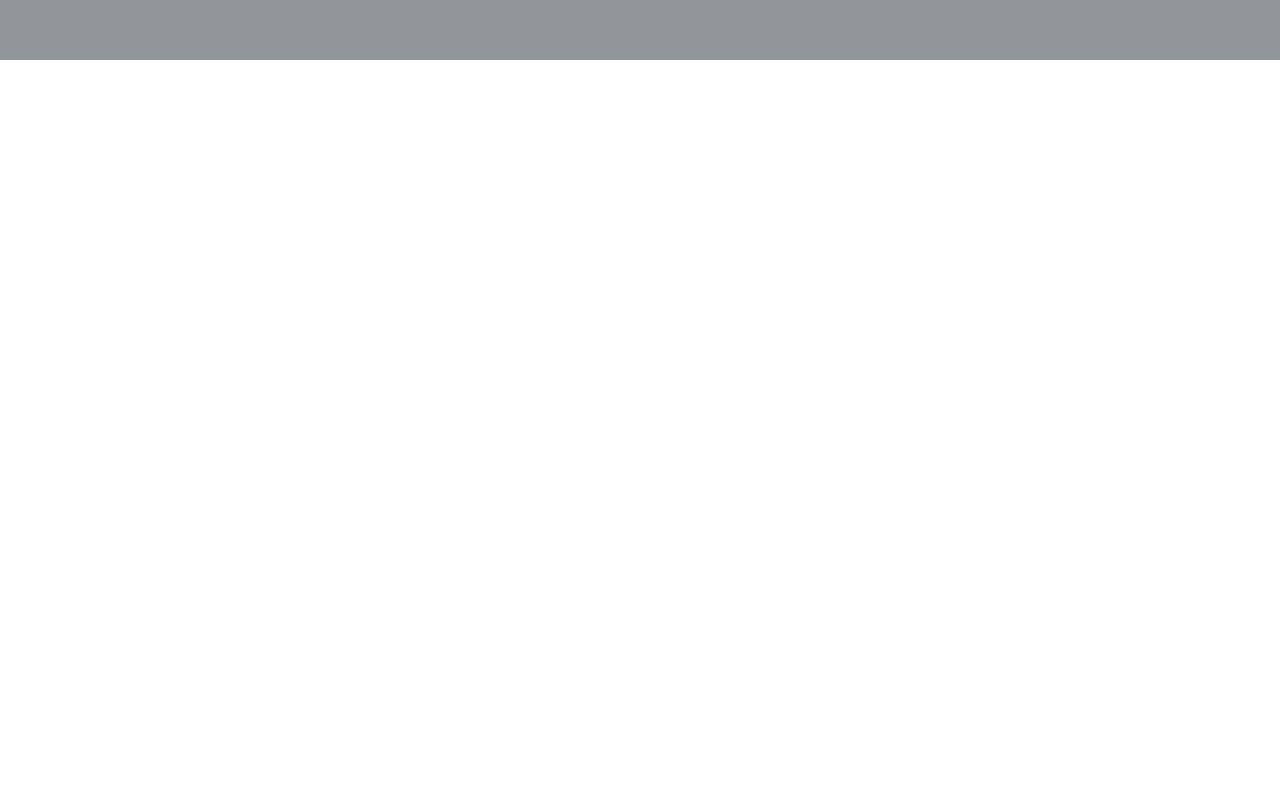
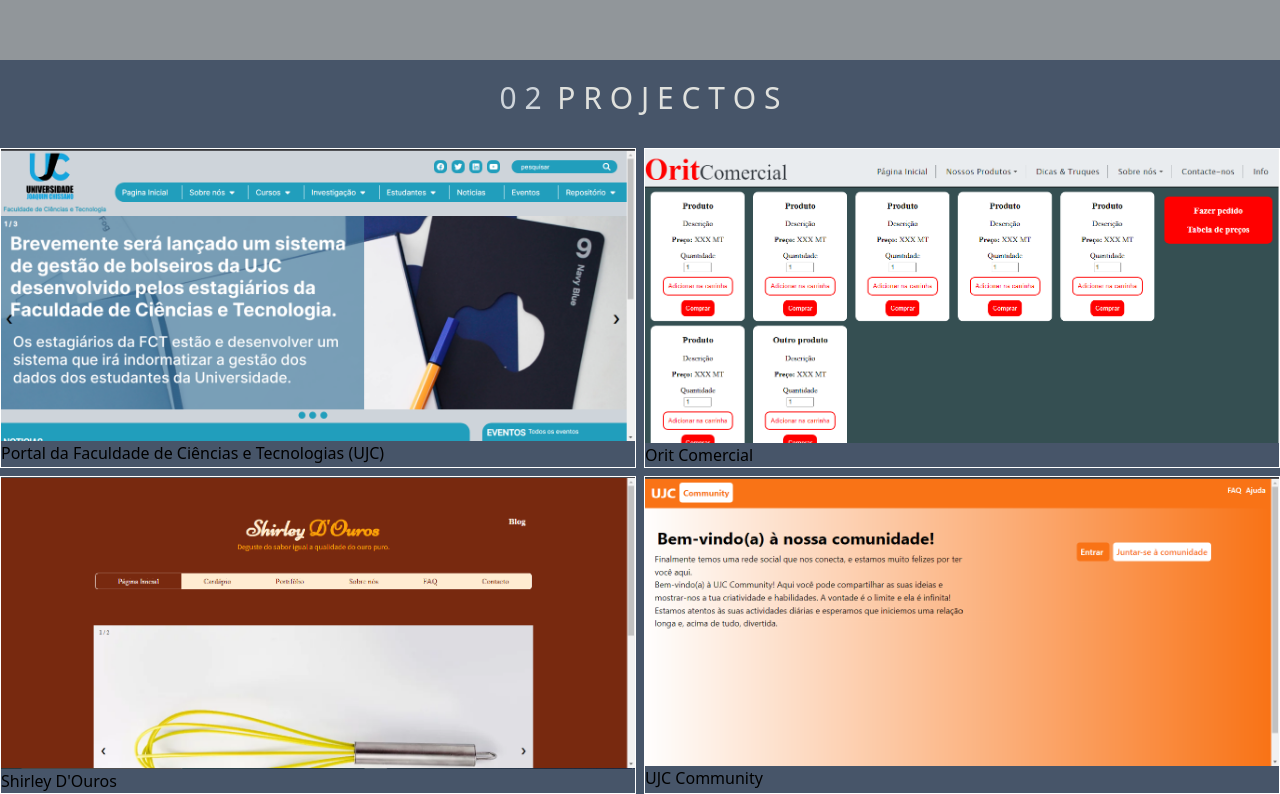
Before and after one commit to Jay-Ubisse/portfolio, a website: page index.html in a window 1280 px wide. Shown: the part 1540-2334 px from the top of the page. Before the commit the page ends 1600 px from the top, so only its background shows below. Drawn offline with Linux system fonts and the light colour scheme.

Commit message:
addind projects section

```diff
--- a/index.html
+++ b/index.html
@@ -35,7 +35,7 @@
             </section>
         </div>
     </header>
-    <section class="bg-skills w-screen h-screen bg-cover font-inter">
+    <section id="skills-area" class="bg-skills w-screen h-screen bg-cover font-inter">
         <div class="bg-[#495057]/60 h-screen relative">
             <div id="about" class="bg-[#415A77] w-2/4 mx-auto h-fit relative -top-20 px-4 py-9">
                 <div class="text-[#c1121f] mx-auto mb-8 w-fit border-x-4 border-[#c1121f] px-3 rounded-full text-5xl font-extrabold">U</div>
@@ -122,5 +122,54 @@
             </div>
         </div>
     </section>
+    <section id="projects-area" class="bg-slate-600 h-fit w-screen pt-5">
+        <h1 class="w-fit mx-auto text-[#ced4da] text-3xl">0&nbsp;2&nbsp;&nbsp;<span class="text-[#E0E1DD]">P&nbsp;R&nbsp;O&nbsp;J&nbsp;E&nbsp;C&nbsp;T&nbsp;O&nbsp;S</span></h1>
+        <div class="grid grid-cols-2 gap-2 mt-8">
+            <article class="border border-white">
+                <div id="image">
+                    <a href="#">
+                        <img src="./img/portal-fct.png" alt="project-image">
+                    </a>
+                </div>
+                <div id="description">
+                    <h1>Portal da Faculdade de Ciências e Tecnologias (UJC)</h1>
+                    <p></p>
+                </div>
+            </article>
+            <article class="border border-white">
+                <div id="image">
+                    <a href="#">
+                        <img src="./img/orit.png" alt="project-image">
+                    </a>
+                </div>
+                <div id="description">
+                    <h1>Orit Comercial</h1>
+                    <p></p>
+                </div>
+            </article>
+            <article class="border border-white">
+                <div id="image">
+                    <a href="#">
+                        <img src="./img/shirleydouro.png" alt="project-image">
+                    </a>
+                </div>
+                <div id="description">
+                    <h1>Shirley D'Ouros</h1>
+                    <p></p>
+                </div>
+            </article>
+            <article class="border border-white">
+                <div id="image">
+                    <a href="#">
+                        <img src="./img/ujc-community.png" alt="project-image">
+                    </a>
+                </div>
+                <div id="description">
+                    <h1>UJC Community</h1>
+                    <p></p>
+                </div>
+            </article>
+        </div>
+    </section>
 </body>
 </html>
```
Also changed, not shown: css/output.css, img/orit.png (added), img/portal-fct.png (added), img/shirleydouro.png (added), img/ujc-community.png (added).
